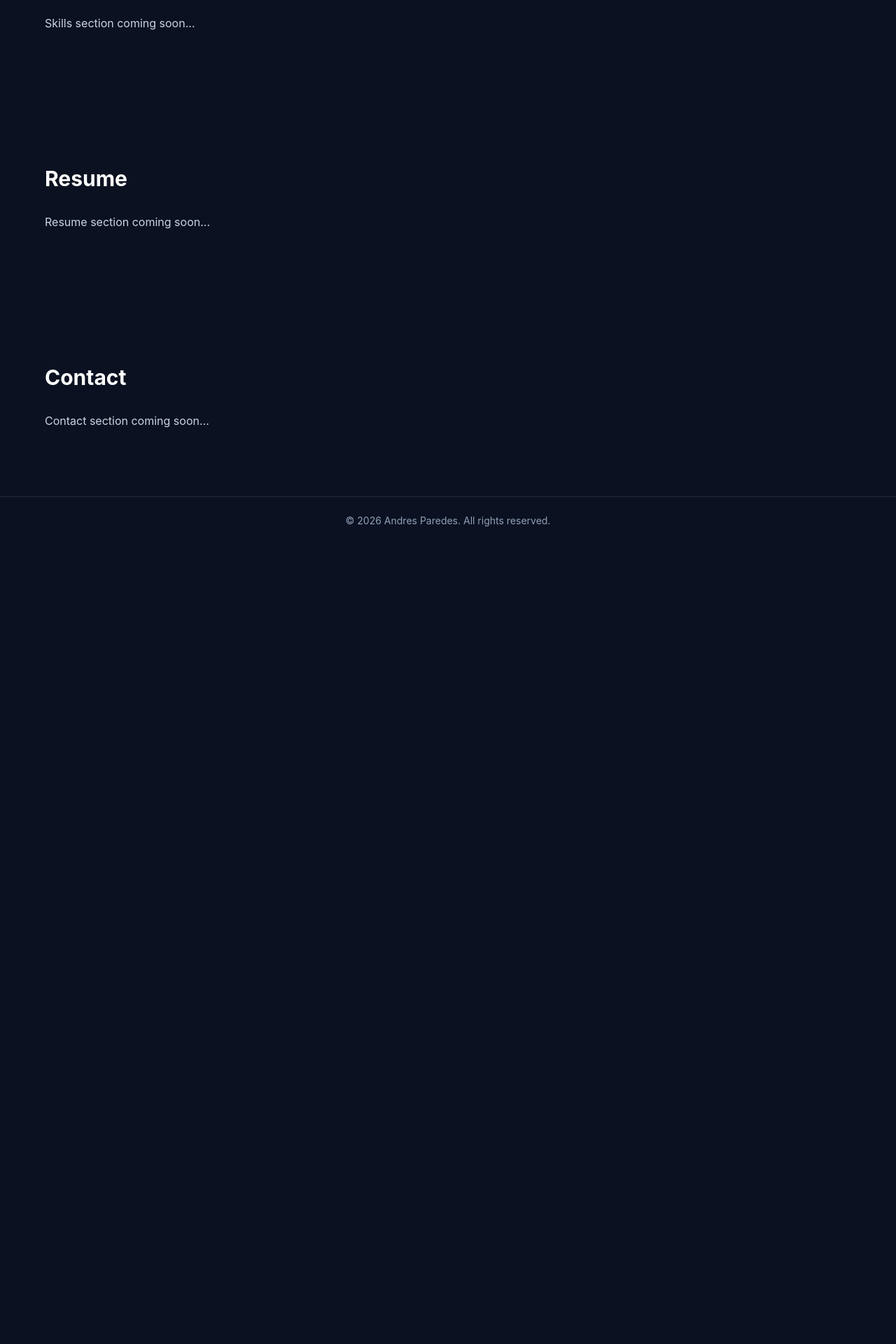
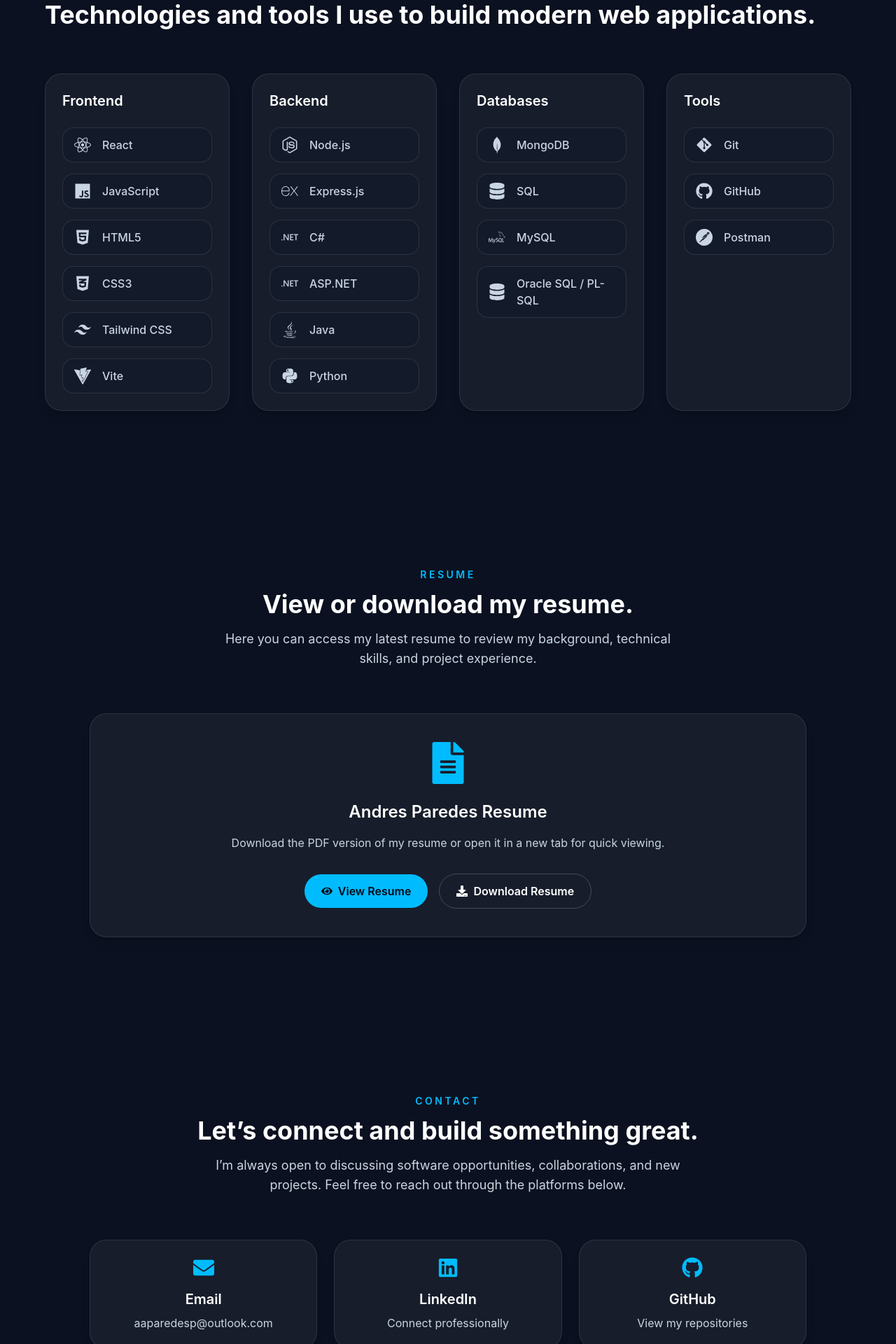
Before and after one commit to aparedesp2003/personal-portfolio, a React (Vite) app: page / in a window 1280 px wide. Shown: the part 3300-5220 px from the top of the page at 70% size. Before the commit the page ends 4078 px from the top, so only its background shows below. Built offline with nearby package versions, Linux system fonts and the light colour scheme.

Commit message:
I worked on the main structure of the portfolio

```diff
--- a/src/components/Contact.jsx
+++ b/src/components/Contact.jsx
@@ -1,11 +1,60 @@
+import { FaEnvelope, FaLinkedin, FaGithub } from "react-icons/fa";
+
 const Contact = () => {
   return (
-    <section id="contact" className="px-6 py-24">
-      <div className="mx-auto max-w-6xl">
-        <h2 className="mb-8 text-3xl font-bold text-white">Contact</h2>
-        <p className="max-w-2xl text-slate-300">
-          Contact section coming soon...
-        </p>
+    <section id="contact" className="px-6 py-28">
+      <div className="mx-auto max-w-5xl">
+        <div className="mb-16 text-center">
+          <p className="mb-3 text-sm font-semibold uppercase tracking-[0.25em] text-sky-400">
+            Contact
+          </p>
+          <h2 className="text-3xl font-bold text-white sm:text-4xl">
+            Let’s connect and build something great.
+          </h2>
+          <p className="mx-auto mt-4 max-w-2xl text-base leading-7 text-slate-300 sm:text-lg">
+            I’m always open to discussing software opportunities, collaborations,
+            and new projects. Feel free to reach out through the platforms below.
+          </p>
+        </div>
+
+        <div className="grid gap-6 md:grid-cols-3">
+          <a
+            href="mailto:your-email@gmail.com"
+            className="rounded-3xl border border-white/10 bg-white/5 p-6 text-center shadow-lg transition duration-300 hover:-translate-y-2 hover:border-sky-400/30"
+          >
+            <div className="mb-4 flex justify-center text-3xl text-sky-400">
+              <FaEnvelope />
+            </div>
+            <h3 className="mb-2 text-xl font-semibold text-white">Email</h3>
+            <p className="text-slate-300">aaparedesp@outlook.com</p>
+          </a>
+
+          <a
+            href="https://www.linkedin.com/in/andresparedesp/"
+            target="_blank"
+            rel="noreferrer"
+            className="rounded-3xl border border-white/10 bg-white/5 p-6 text-center shadow-lg transition duration-300 hover:-translate-y-2 hover:border-sky-400/30"
+          >
+            <div className="mb-4 flex justify-center text-3xl text-sky-400">
+              <FaLinkedin />
+            </div>
+            <h3 className="mb-2 text-xl font-semibold text-white">LinkedIn</h3>
+            <p className="text-slate-300">Connect professionally</p>
+          </a>
+
+          <a
+            href="https://github.com/aparedesp2003"
+            target="_blank"
+            rel="noreferrer"
+            className="rounded-3xl border border-white/10 bg-white/5 p-6 text-center shadow-lg transition duration-300 hover:-translate-y-2 hover:border-sky-400/30"
+          >
+            <div className="mb-4 flex justify-center text-3xl text-sky-400">
+              <FaGithub />
+            </div>
+            <h3 className="mb-2 text-xl font-semibold text-white">GitHub</h3>
+            <p className="text-slate-300">View my repositories</p>
+          </a>
+        </div>
       </div>
     </section>
   );
--- a/src/components/Projects.jsx
+++ b/src/components/Projects.jsx
@@ -72,7 +72,7 @@
                 <div className="absolute inset-0 bg-black/20 opacity-0 transition hover:opacity-100"></div>
               </div>
 
-              <div className="flex flex-grow flex-col p-6">
+              <div className="flex grow flex-col p-6">
                 <h3 className="mb-3 text-2xl font-semibold text-white">
                   {project.title}
                 </h3>
--- a/src/components/Resume.jsx
+++ b/src/components/Resume.jsx
@@ -1,11 +1,58 @@
+import resumeFile from "../assets/Andres_Paredes_BMO_Full_Stack_Engineer_Resume.pdf";
+import { FaFileAlt, FaDownload, FaEye } from "react-icons/fa";
+
 const Resume = () => {
   return (
-    <section id="resume" className="px-6 py-24">
-      <div className="mx-auto max-w-6xl">
-        <h2 className="mb-8 text-3xl font-bold text-white">Resume</h2>
-        <p className="max-w-2xl text-slate-300">
-          Resume section coming soon...
-        </p>
+    <section id="resume" className="px-6 py-28">
+      <div className="mx-auto max-w-5xl">
+        <div className="mb-16 text-center">
+          <p className="mb-3 text-sm font-semibold uppercase tracking-[0.25em] text-sky-400">
+            Resume
+          </p>
+          <h2 className="text-3xl font-bold text-white sm:text-4xl">
+            View or download my resume.
+          </h2>
+          <p className="mx-auto mt-4 max-w-2xl text-base leading-7 text-slate-300 sm:text-lg">
+            Here you can access my latest resume to review my background,
+            technical skills, and project experience.
+          </p>
+        </div>
+
+        <div className="rounded-3xl border border-white/10 bg-white/5 p-10 text-center shadow-lg">
+          <div className="mb-6 flex justify-center text-sky-400">
+            <FaFileAlt className="text-6xl" />
+          </div>
+
+          <h3 className="mb-4 text-2xl font-semibold text-white">
+            Andres Paredes Resume
+          </h3>
+
+          <p className="mx-auto mb-8 max-w-2xl text-slate-300">
+            Download the PDF version of my resume or open it in a new tab for
+            quick viewing.
+          </p>
+
+          <div className="flex flex-col items-center justify-center gap-4 sm:flex-row">
+            <a
+              href={resumeFile}
+              target="_blank"
+              rel="noreferrer"
+              className="flex items-center gap-2 rounded-full bg-sky-400 px-6 py-3 font-semibold text-slate-950 transition hover:scale-105"
+            >
+              <FaEye />
+              View Resume
+            </a>
+
+            <a
+              href={resumeFile}
+              download="Andres-Paredes-Resume.pdf"
+              className="flex items-center gap-2 rounded-full border border-white/20 px-6 py-3 font-semibold text-white transition hover:border-sky-400 hover:text-sky-400"
+            >
+              <FaDownload />
+              Download Resume
+            </a>
+          </div>
+        </div>
       </div>
     </section>
   );
--- a/src/components/Skills.jsx
+++ b/src/components/Skills.jsx
@@ -1,11 +1,107 @@
+import {
+  FaReact,
+  FaJs,
+  FaHtml5,
+  FaCss3Alt,
+  FaNodeJs,
+  FaGitAlt,
+  FaGithub,
+  FaJava,
+  FaPython,
+  FaDatabase,
+} from "react-icons/fa";
+
+import {
+  SiTailwindcss,
+  SiExpress,
+  SiMongodb,
+  SiVite,
+  SiDotnet,
+  SiMysql,
+  SiPostman,
+} from "react-icons/si";
+
+const skillCategories = [
+  {
+    title: "Frontend",
+    skills: [
+      { name: "React", icon: <FaReact /> },
+      { name: "JavaScript", icon: <FaJs /> },
+      { name: "HTML5", icon: <FaHtml5 /> },
+      { name: "CSS3", icon: <FaCss3Alt /> },
+      { name: "Tailwind CSS", icon: <SiTailwindcss /> },
+      { name: "Vite", icon: <SiVite /> },
+    ],
+  },
+  {
+    title: "Backend",
+    skills: [
+      { name: "Node.js", icon: <FaNodeJs /> },
+      { name: "Express.js", icon: <SiExpress /> },
+      { name: "C#", icon: <SiDotnet /> },
+      { name: "ASP.NET", icon: <SiDotnet /> },
+      { name: "Java", icon: <FaJava /> },
+      { name: "Python", icon: <FaPython /> },
+    ],
+  },
+  {
+    title: "Databases",
+    skills: [
+      { name: "MongoDB", icon: <SiMongodb /> },
+      { name: "SQL", icon: <FaDatabase /> },
+      { name: "MySQL", icon: <SiMysql /> },
+      { name: "Oracle SQL / PL-SQL", icon: <FaDatabase /> },
+    ],
+  },
+  {
+    title: "Tools",
+    skills: [
+      { name: "Git", icon: <FaGitAlt /> },
+      { name: "GitHub", icon: <FaGithub /> },
+      { name: "Postman", icon: <SiPostman /> },
+    ],
+  },
+];
+
 const Skills = () => {
   return (
-    <section id="skills" className="px-6 py-24">
+    <section id="skills" className="px-6 py-28">
       <div className="mx-auto max-w-6xl">
-        <h2 className="mb-8 text-3xl font-bold text-white">Skills</h2>
-        <p className="max-w-2xl text-slate-300">
-          Skills section coming soon...
-        </p>
+        <div className="mb-16">
+          <p className="mb-3 text-sm font-semibold uppercase tracking-[0.25em] text-sky-400">
+            Skills
+          </p>
+          <h2 className="text-3xl font-bold text-white sm:text-4xl">
+            Technologies and tools I use to build modern web applications.
+          </h2>
+        </div>
+
+        <div className="grid gap-8 md:grid-cols-2 lg:grid-cols-4">
+          {skillCategories.map((category) => (
+            <div
+              key={category.title}
+              className="rounded-3xl border border-white/10 bg-white/5 p-6 shadow-lg"
+            >
+              <h3 className="mb-6 text-xl font-semibold text-white">
+                {category.title}
+              </h3>
+
+              <div className="grid gap-4">
+                {category.skills.map((skill) => (
+                  <div
+                    key={skill.name}
+                    className="flex items-center gap-4 rounded-2xl border border-white/10 bg-slate-900/40 px-4 py-3 text-slate-300 transition hover:border-sky-400/30 hover:bg-sky-400/10 hover:text-sky-300"
+                  >
+                    <span className="text-2xl">{skill.icon}</span>
+                    <span className="text-sm font-medium sm:text-base">
+                      {skill.name}
+                    </span>
+                  </div>
+                ))}
+              </div>
+            </div>
+          ))}
+        </div>
       </div>
     </section>
   );
```
Also changed, not shown: 1 other file (tests, documents, lock files or other folders).
